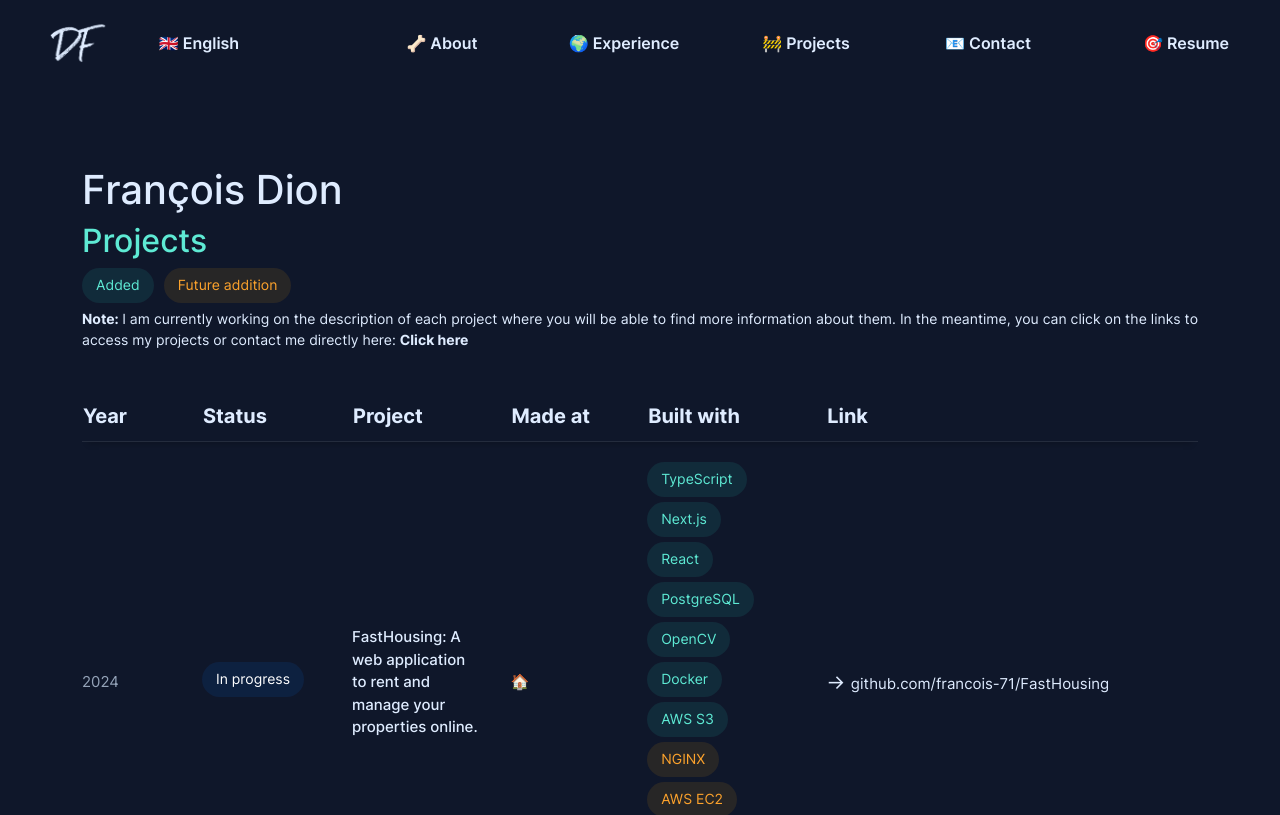
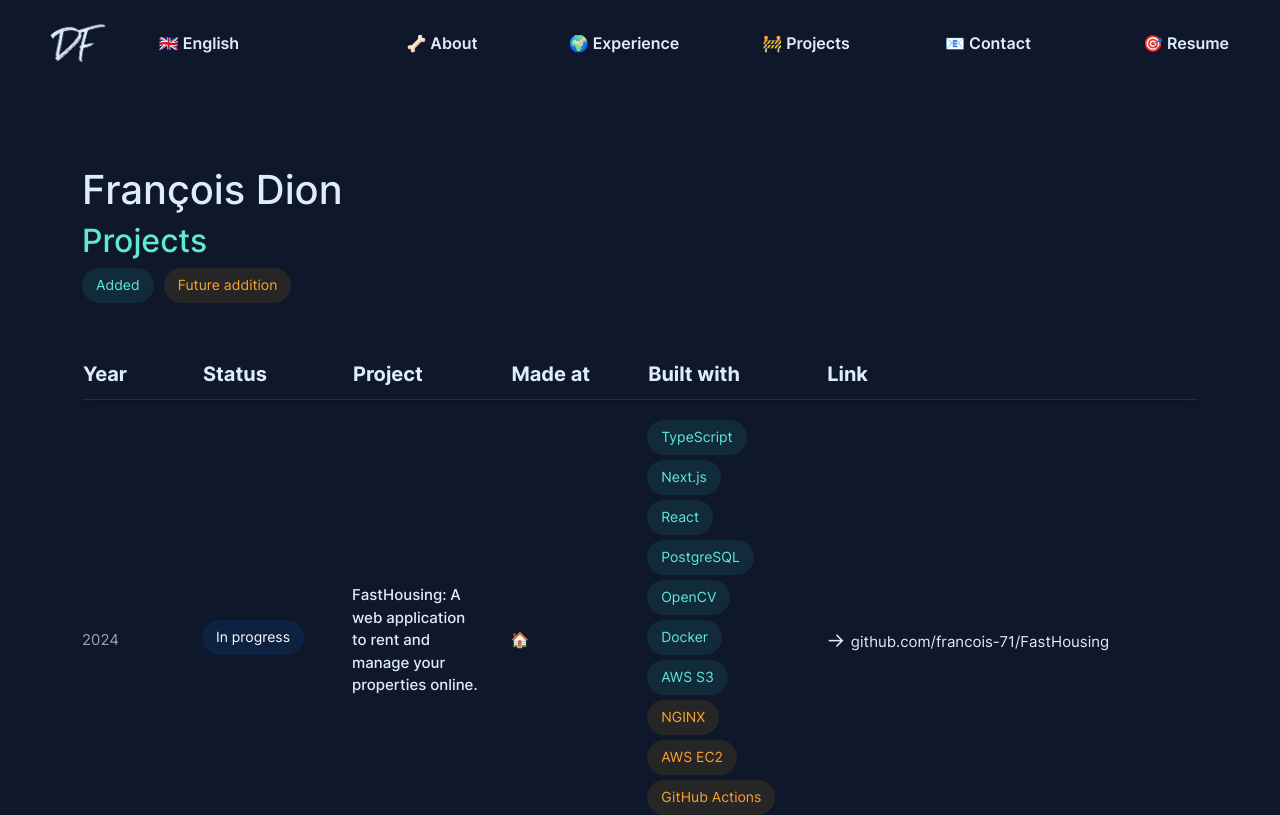
Before and after one commit to francois-71/portfolio, a React (Create React App) app in the folder eportfolio/: page /projects in a window 1280 px wide. Shown: the top 815 px of the page. Built offline with nearby package versions, Linux system fonts and the light colour scheme.

Commit message:
updated title and remove project note

```diff
--- a/eportfolio/src/i18n/locales/en/translation.json
+++ b/eportfolio/src/i18n/locales/en/translation.json
@@ -1,5 +1,5 @@
 {
-  "Position": "Software Developer",
+  "Position": "Software Engineer",
   "Small-Presentation": "Graduated from ISEP in 2023 with a Master's degree in Software Engineering, my areas of expertise are web and software development. I am always looking for new challenges and opportunities.",
   "Lets-Talk": "Let's connect !",
   "Skills": "Skills",
--- a/eportfolio/src/i18n/locales/fr/translation.json
+++ b/eportfolio/src/i18n/locales/fr/translation.json
@@ -1,5 +1,5 @@
 {
-    "Position" : "Software Developer",
+    "Position" : "Software Engineer",
     "Small-Presentation" : "Diplômé de l'ISEP en 2023 d'un Master en génie logiciel, mes domaines d'expertise sont le développement web et logiciel. Je suis toujours à la recherche de nouvelles opportunités.",
     "Lets-Talk" : "Échangeons !",
     "Skills" : "Compétences",
--- a/eportfolio/src/pages/Project/Project.js
+++ b/eportfolio/src/pages/Project/Project.js
@@ -49,14 +49,6 @@ const Project = () => {
                 constColor={colors.constColorDev}
               />
             </div>
-          </div>
-
-          <div className="project-notice">
-            <strong>{t("Note") + ": "}</strong>
-            {t("Projects-description-notice") + " "}
-            <Link className="contact-projects" to="/contact">
-              {t("Contact-me")}
-            </Link>
           </div>
           <div className="project-table-container">
             <table>
```
